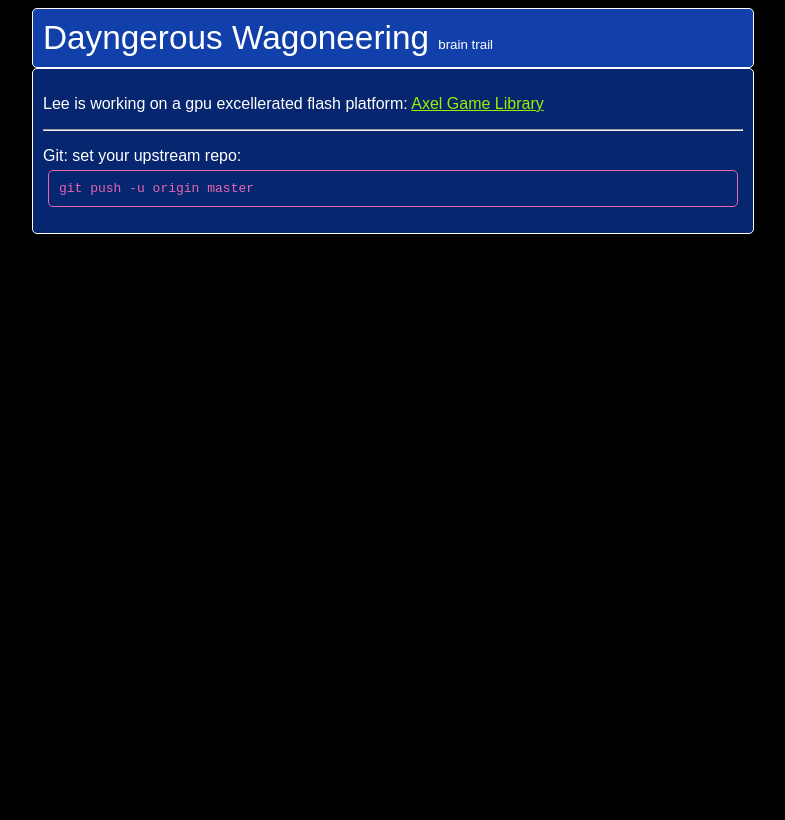
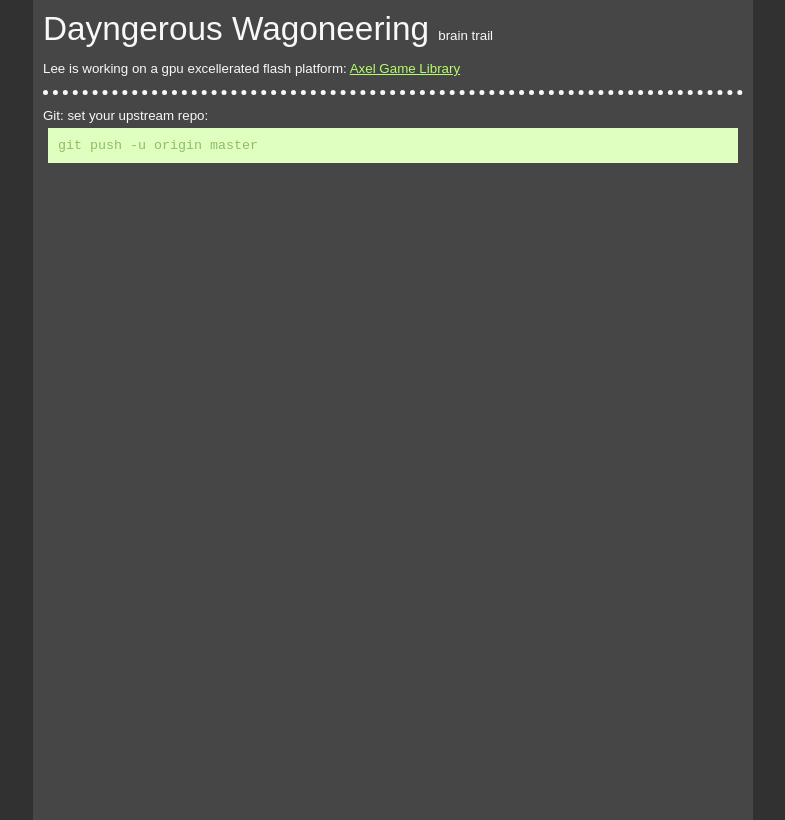
Before and after one commit to daynew/daynew.github.com, a plain HTML site: page index.html in a window 1280 px wide. Shown: the whole page, without its empty margins (247-1032 px from the left). Drawn offline with Linux system fonts and the light colour scheme.

Commit message:
Added grey/green color scheme.  Made a single content div

```diff
--- a/index.html
+++ b/index.html
@@ -4,11 +4,10 @@
     <link href="main.css" rel="stylesheet" type="text/css" />
 </head>
 <body>
-<div class="header content centered" >
+<div class="body content centered" >
+
 <span class="header">Dayngerous Wagoneering</h1>
 <span class="subheader">brain trail</h4>
-</div>
-<div class="body content centered" >
 
 <p class="post">
 Lee is working on a gpu excellerated flash platform:
--- a/main.css
+++ b/main.css
@@ -1,19 +1,20 @@
-body {
-    background-color: #000000;
-    color: white;
+html, body {
+    padding: 0px;
+    margin: 0px;
+    height: 100%;
+    background-color: #313131;
+    color: #f8f8f8;
     font-family: "Arial", Helvetica, sans-serif;
 }
-div.header {
-    background-color: #1240AB;
+div.body {
+    height: 100%;
+    background-color: #464646;
 }
-div.body {
-    background-color: #06266f;
-}
+
 div.content {
+    margin: auto;
     width: 700px;
-    border: 1px solid;
     padding: 10px;
-    border-radius: 5px;
 }
 div.centered {
     margin-left: auto;
@@ -34,14 +35,20 @@ p.post {
 }
 
 a {
-    color: #9FEE00;
+    color: #b3ff6b;
 }
 
 code {
     margin: 5px;
     padding: 10px;
-    color: #E667AF;
+    color: #8ebd62;
+    background-color: #dfffc1;
     display: block;
-    border: 1px solid;
-    border-radius: 5px;
 }
+
+hr {
+    border-top: 5px dotted;
+    border-bottom: 0px;
+    border-left: 0px;
+    border-right: 0px;
+}
```
